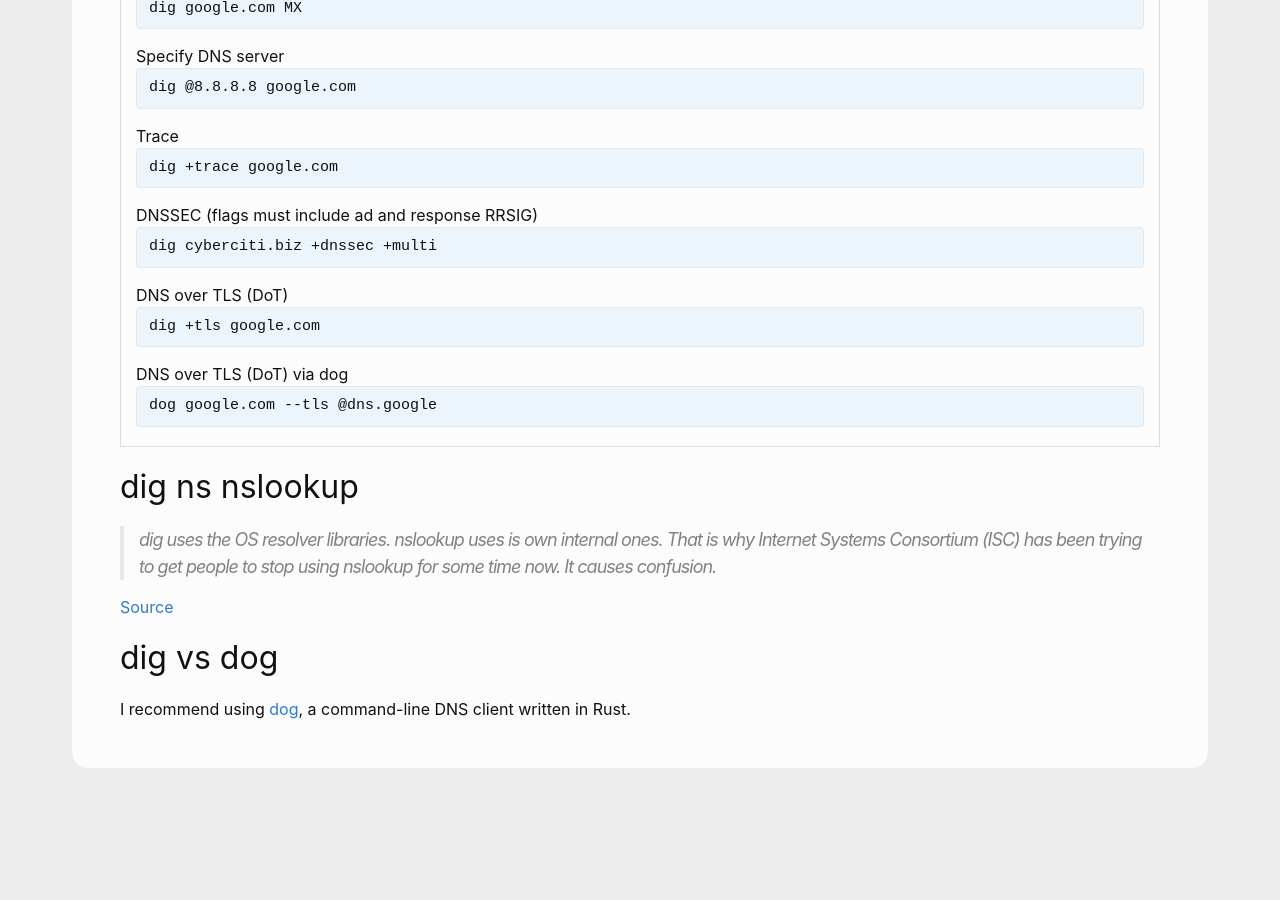
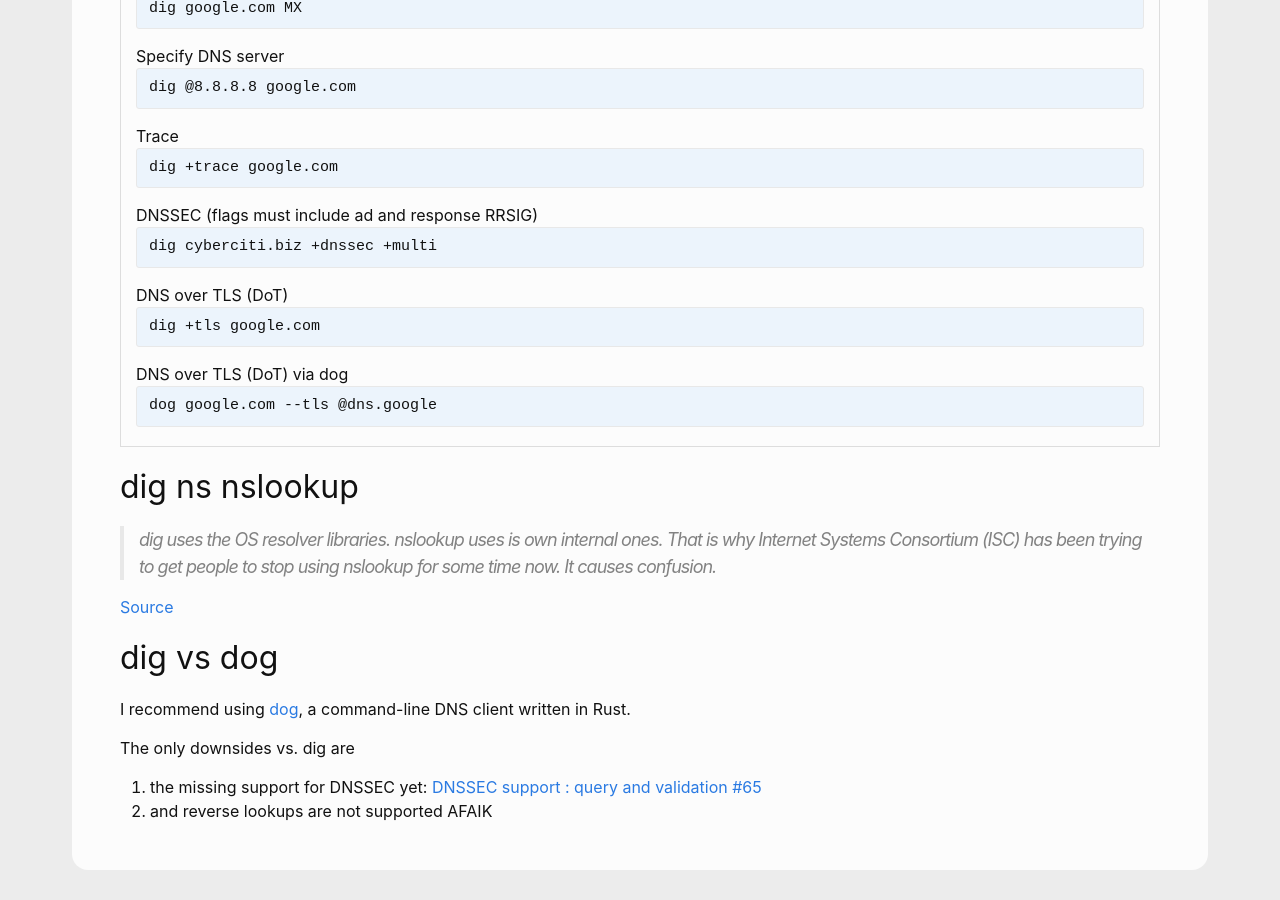
Before and after one commit to andreas-mausch/cheatsheets, a Jekyll site: the page built from _cheatsheets/domains.md, in a window 1280 px wide and 900 px high, scrolled down 651 px. Built offline with Jekyll 4.4.1, drawn with Linux system fonts in a browser that asks for light colours; before the commit the page ends 1449 px from its top, so only the background shows below that.

Commit message:
dig vs. dog

```diff
--- a/_cheatsheets/domains.md
+++ b/_cheatsheets/domains.md
@@ -27,3 +27,9 @@ section:
 # dig vs dog
 
 I recommend using [dog](https://github.com/ogham/dog), a command-line DNS client written in Rust.
+
+The only downsides vs. dig are
+
+1. the missing support for DNSSEC yet:
+[DNSSEC support : query and validation #65](https://github.com/ogham/dog/issues/65)
+2. and reverse lookups are not supported AFAIK
```
